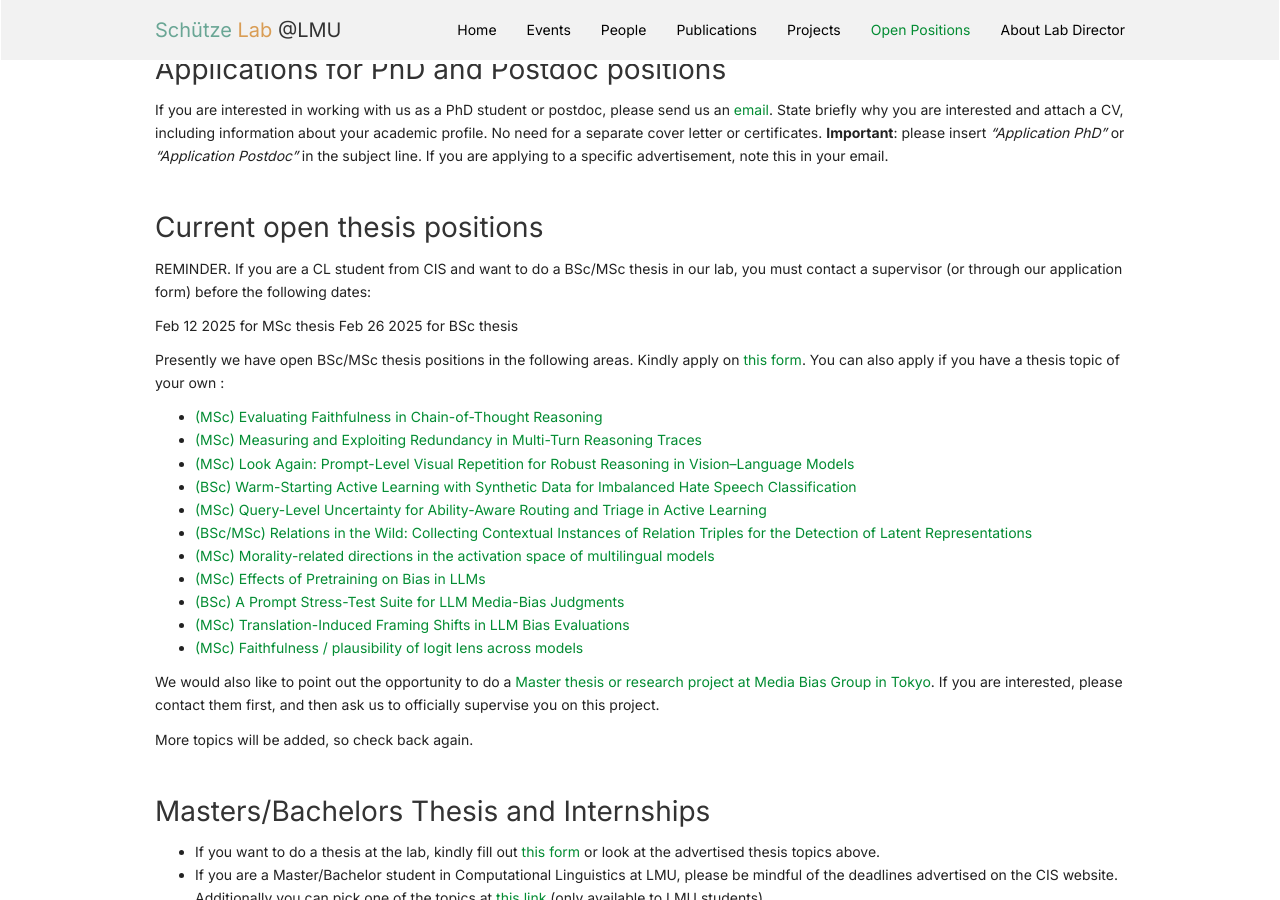
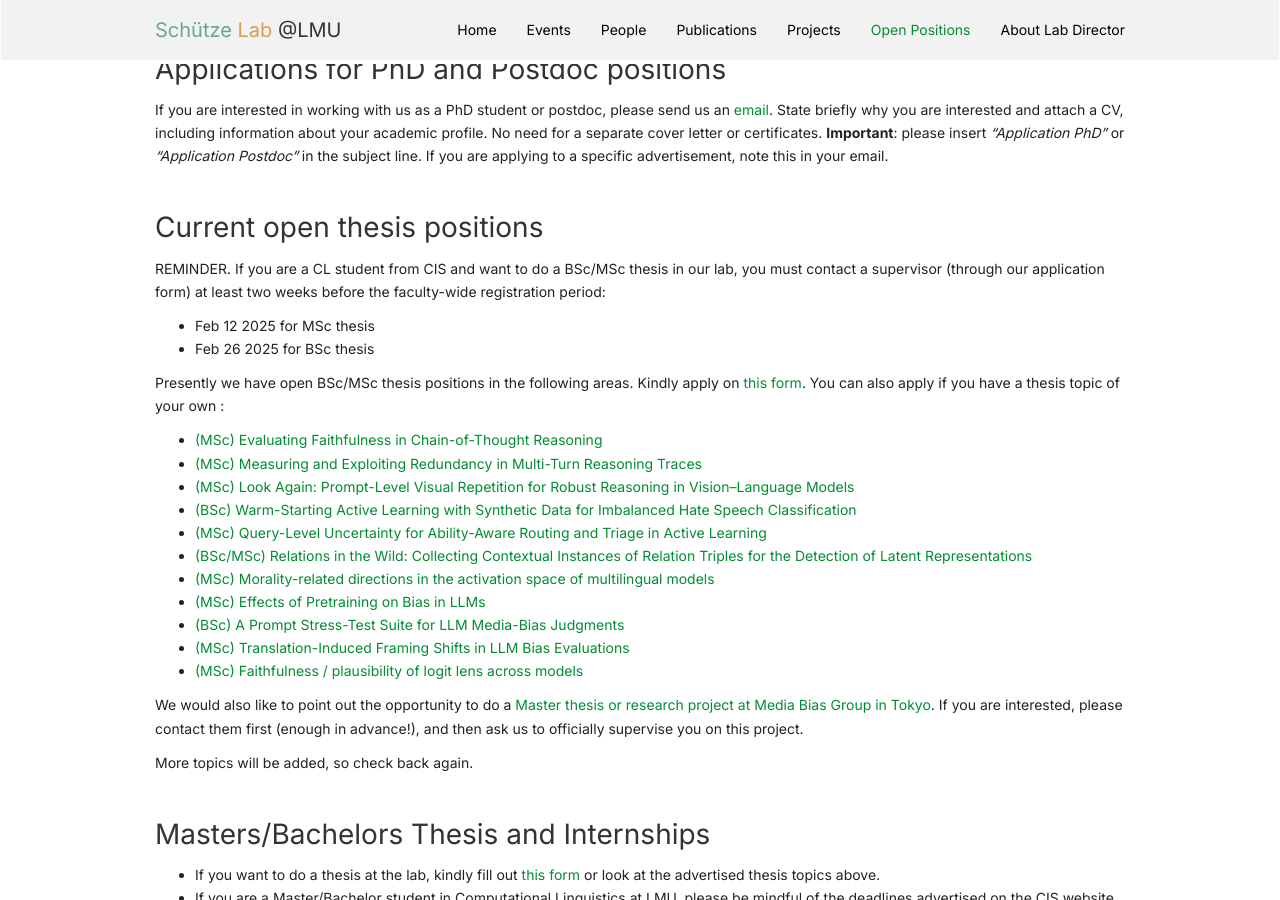
Before and after one commit to cisnlp/cisnlp.github.io, a Jekyll site: the page built from _pages/openings.md, in a window 1280 px wide and 900 px high, scrolled down 199 px. Built offline with Jekyll 4.4.1, drawn with Linux system fonts in a browser that asks for light colours; nearby versions of some CDN libraries; comment, search, counter and statistics services are not loaded.

Commit message:
minor rewrite

```diff
--- a/_pages/openings.md
+++ b/_pages/openings.md
@@ -18,10 +18,10 @@ If you are interested in working with us as a PhD student or postdoc, please sen
 
 <!-- WICHTIGER HINWEIS FUER BSc/MSc AM CIS: Die Betreuung einer Abschlussarbeit wird nur in Betracht gezogen, wenn Sie sich mindestens zwei Wochen vor Beginn des einwoechigen Anmeldungszeitraums ueber dieses Portal beworben haben.   -->
 
-REMINDER. If you are a CL student from CIS and want to do a BSc/MSc thesis in our lab, you must contact a supervisor (or through our application form) before the following dates:
+REMINDER. If you are a CL student from CIS and want to do a BSc/MSc thesis in our lab, you must contact a supervisor (through our application form) at least two weeks before the faculty-wide registration period:
 
-Feb 12 2025 for MSc thesis
-Feb 26 2025 for BSc thesis
+- Feb 12 2025 for MSc thesis
+- Feb 26 2025 for BSc thesis
 
 Presently we have open BSc/MSc thesis positions in the following areas. Kindly apply on [this form](https://tinyurl.com/y2otyv2b). You can also apply if you have a thesis topic of your own :
 
@@ -37,7 +37,7 @@ Presently we have open BSc/MSc thesis positions in the following areas. Kindly a
 - [(MSc) Translation-Induced Framing Shifts in LLM Bias Evaluations]({{ site.baseurl }}/thesis_proposals/2026/Molly-2026-Project-2.pdf)
 - [(MSc) Faithfulness / plausibility of logit lens across models]({{ site.baseurl }}/thesis_proposals/2026/Sebastian-2026-Project-2.pdf)
 
-We would also like to point out the opportunity to do a [Master thesis or research project at Media Bias Group in Tokyo]({{ site.baseurl }}/thesis_proposals/msc,media,bias.pdf). If you are interested, please contact them first, and then ask us to officially supervise you on this project.
+We would also like to point out the opportunity to do a [Master thesis or research project at Media Bias Group in Tokyo]({{ site.baseurl }}/thesis_proposals/msc,media,bias.pdf). If you are interested, please contact them first (enough in advance!), and then ask us to officially supervise you on this project.
 
 
 
```
